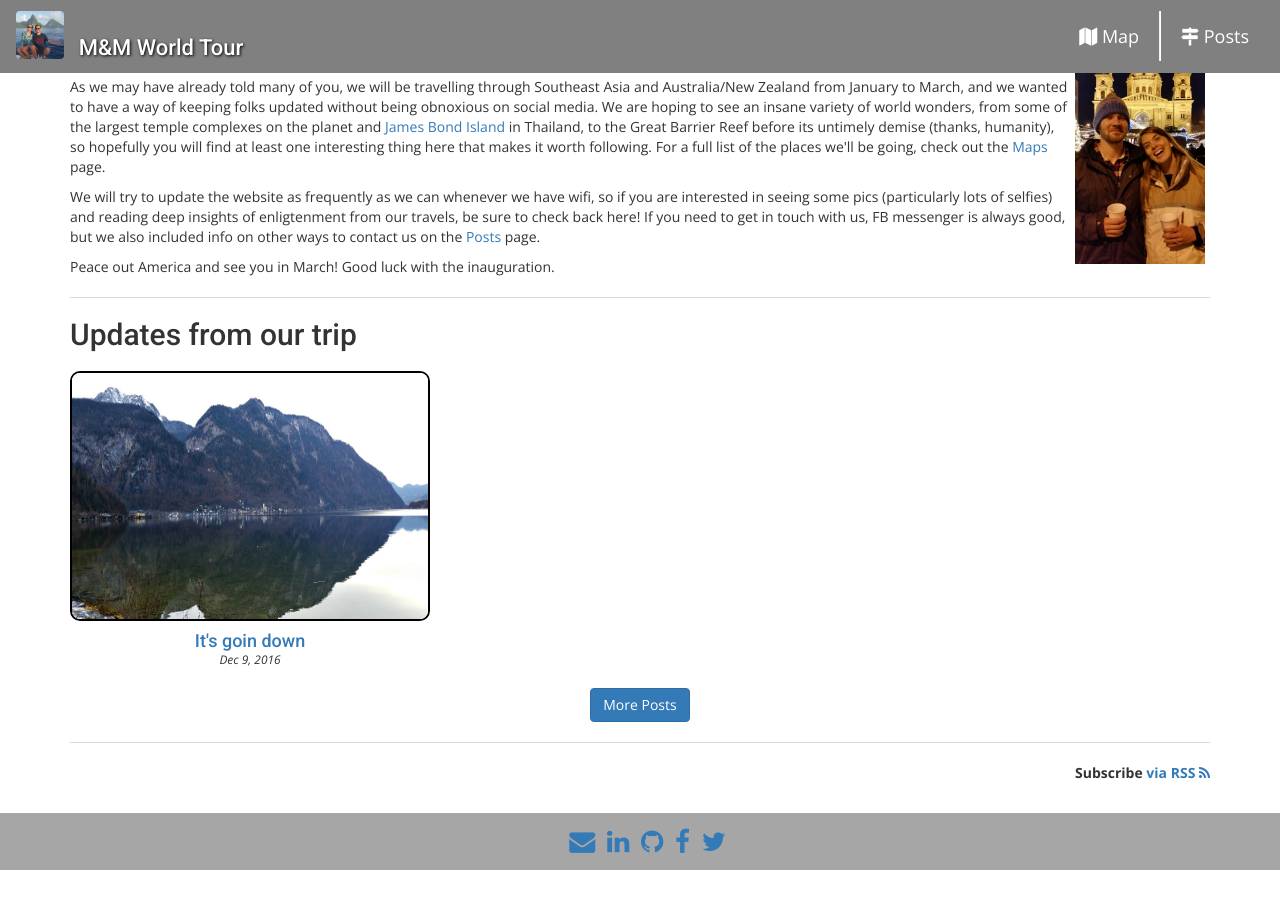
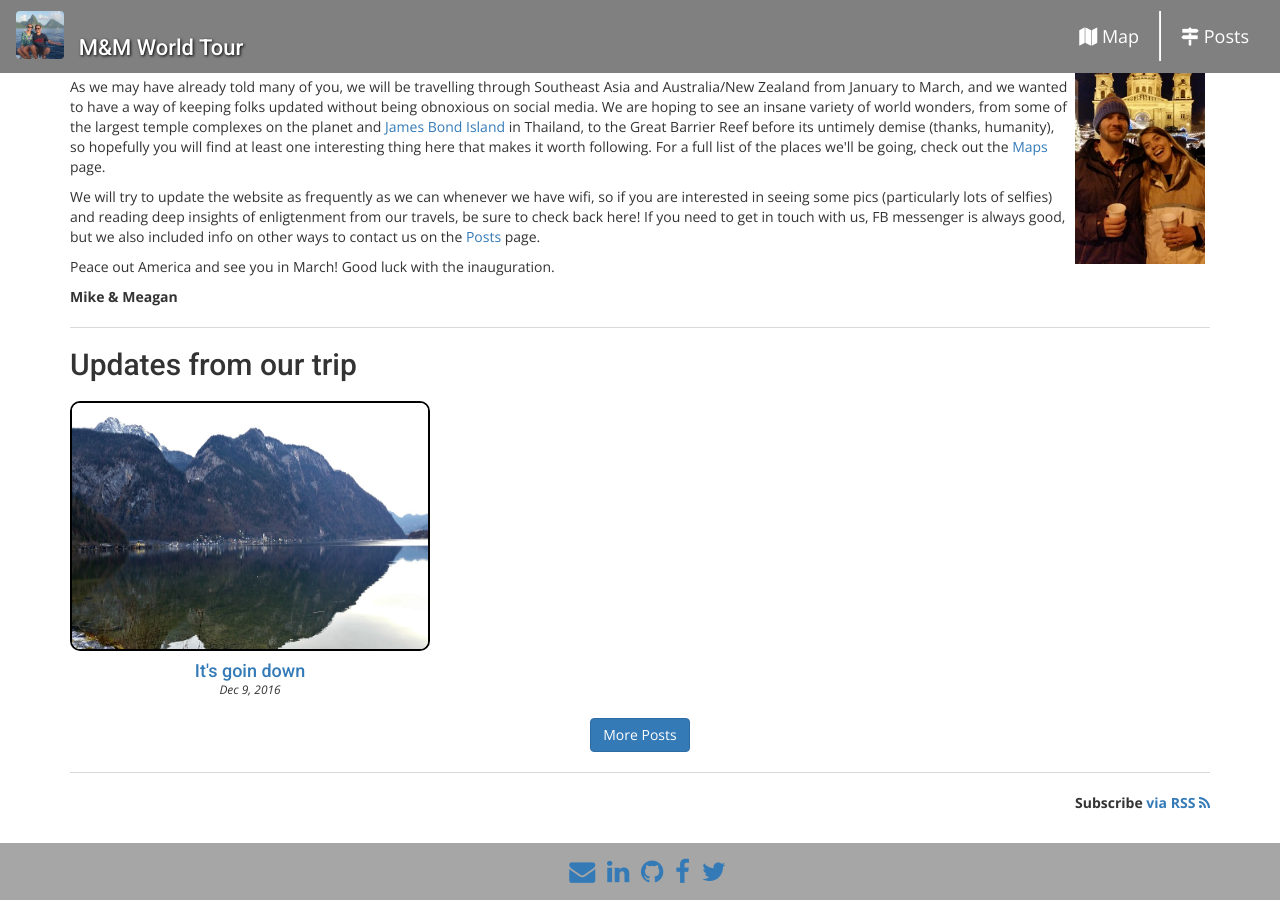
Before and after one commit to michaelrenzi/worldtour, a Jekyll site: the page built from index.html, in a window 1280 px wide and 900 px high, scrolled down 522 px. Built offline with Jekyll 4.4.1, drawn with Linux system fonts in a browser that asks for light colours; nearby versions of some CDN libraries; before the commit the page ends 1392 px from its top, so only the background shows below that.

Commit message:
added signature to homepage

```diff
--- a/index.html
+++ b/index.html
@@ -9,6 +9,7 @@ excerpt: "Surprise! We got a little bold and ditched DC to travel the world."
 <p>As we may have already told many of you, we will be travelling through Southeast Asia and Australia/New Zealand from January to March, and we wanted to have a way of keeping folks updated without being obnoxious on social media. We are hoping to see an insane variety of world wonders, from some of the largest temple complexes on the planet and <a href="http://www.jamesbondisland.com/">James Bond Island</a> in Thailand, to the Great Barrier Reef before its untimely demise (thanks, humanity), so hopefully you will find at least one interesting thing here that makes it worth following. For a full list of the places we'll be going, check out the <a href="{{ site.baseurl }}/map">Maps</a> page.</p>
 <p>We will try to update the website as frequently as we can whenever we have wifi, so if you are interested in seeing some pics (particularly lots of selfies) and reading deep insights of enligtenment from our travels, be sure to check back here! If you need to get in touch with us, FB messenger is always good, but we also included info on other ways to contact us on the <a href="{{ site.baseurl }}/posts">Posts</a> page.</p>
 <p>Peace out America and see you in March! Good luck with the inauguration.<p>
+<p><strong>Mike & Meagan</strong></p>
 <hr />
 
 <h2 class="section-heading">Updates from our trip</h2>
```
Also changed, not shown: 1 other file.
